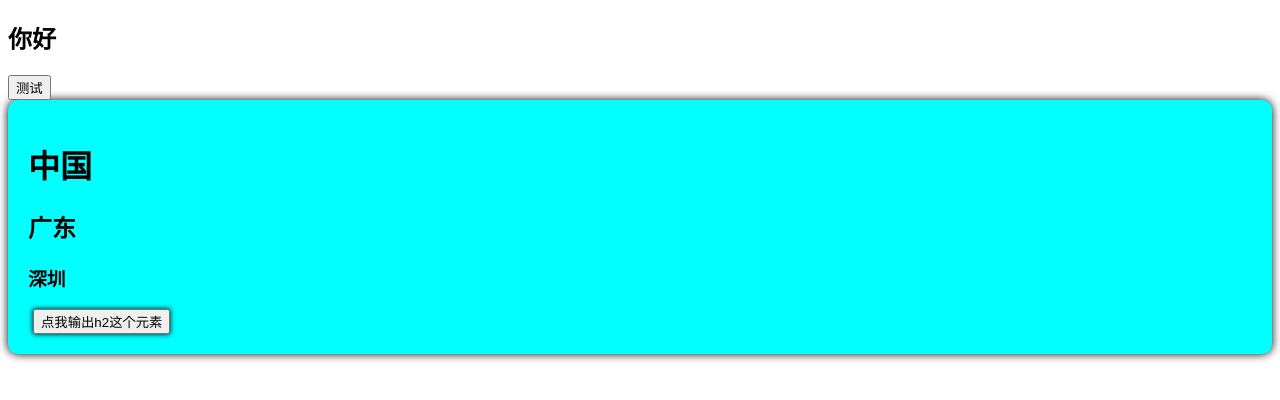
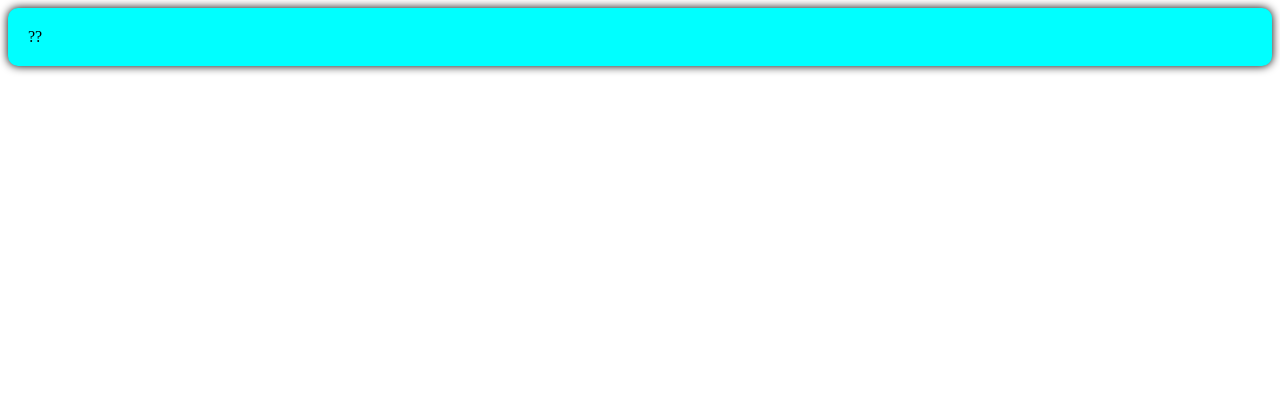
Before and after one commit to dorothy-yl/vue3, a Vue app: page / in a window 1280 px wide. Shown: the top 400 px of the page. Built offline with nearby package versions, Linux system fonts and the light colour scheme.

Commit message:
TS中的接口

```diff
--- a/src/App.vue
+++ b/src/App.vue
@@ -1,19 +1,13 @@
 <template>
-    <h2 ref="title2">你好</h2>
-    <button @click="showLog">测试</button>
-    <Person ref="ren"/>
+
+    <Person />
 </template>
 
 
 <script lang="ts" setup name= "App">
-import { ref } from 'vue'
+
 import Person from './components/Person.vue'
-let title2 = ref()
-let ren = ref()
-function showLog(){
-    // console.log(title2.value)
-    console.log(ren.value)
-}
+
 
 
 </script>
--- a/src/components/Person.vue
+++ b/src/components/Person.vue
@@ -1,33 +1,24 @@
 <template>
     <div class="person">
-        <h1>中国</h1>
-        <h2 ref="title2">广东</h2>
-        <h3>深圳</h3>
-        <button @click="showLog">点我输出h2这个元素</button>
+        ??
     </div>
 </template>
 
 
+<script lang="ts" setup name="Person">
+import { type PersonInter,type Persons } from '@/types'
 
-<script lang="ts" setup name="Person">
-import { ref,defineExpose } from 'vue'
-
-// 创建一个title2，用于存储ref标记的内容
-let title2 = ref()
-let a = ref(0)
-let b = ref(1)
-let c = ref(2)
+// let person:PersonInter = {id:'asyud7asfd0',name:'张三',age:60}
+let personList:Persons =[
+{id:'asyud7asfd01',name:'张三',age:60},
+{id:'asyud7asfd02',name:'李四',age:18},
+{id:'asyud7asfd03',name:'王五',age:20},
+]
 
 
 
-function showLog() {
-    console.log(title2.value)
-}
 
-defineExpose({
-    a,
-    b
-})
+
 </script>
 
 <style scoped>
--- /dev/null
+++ b/src/types/index.ts
@@ -0,0 +1,9 @@
+// 定义一个接口，用于限制Person对象的具体类型，分别暴露出去
+export interface PersonInter {
+    id:string,
+    name:string,
+    age:number
+}
+
+// 一个自定义类型
+export type Persons = PersonInter[]
```
